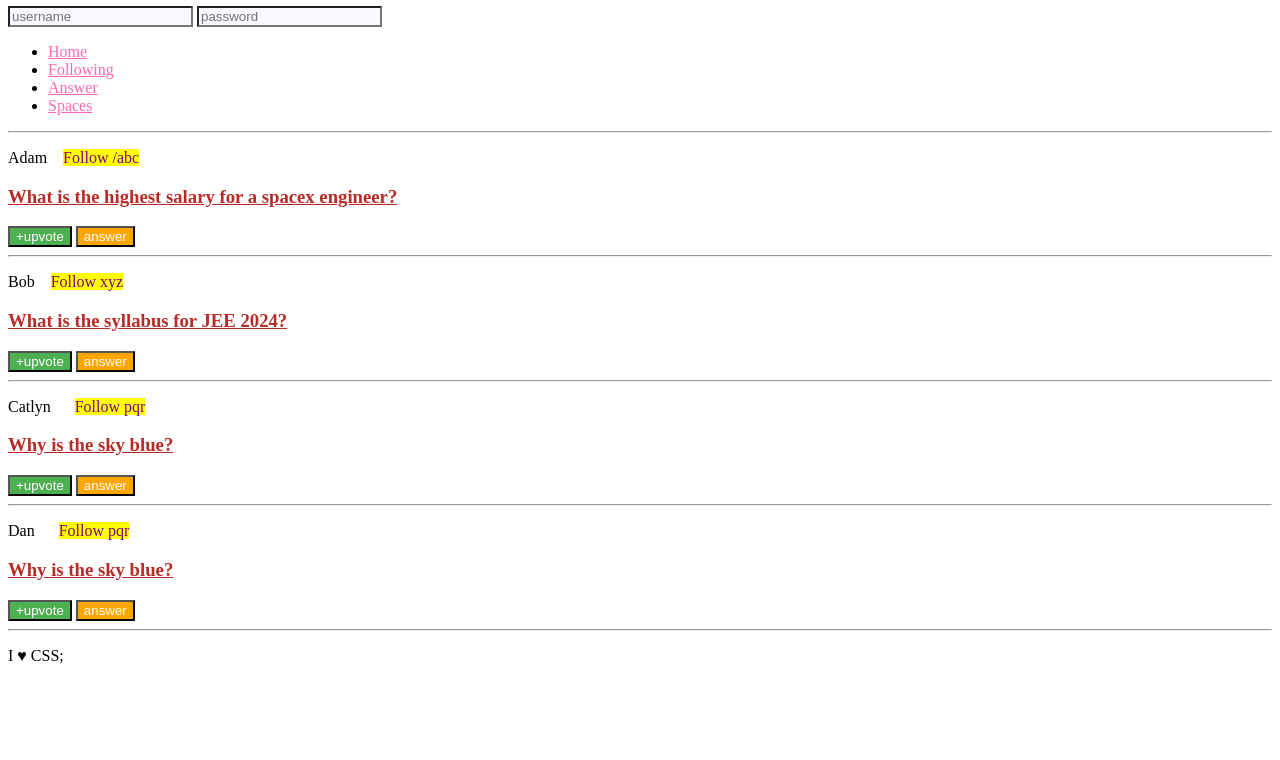
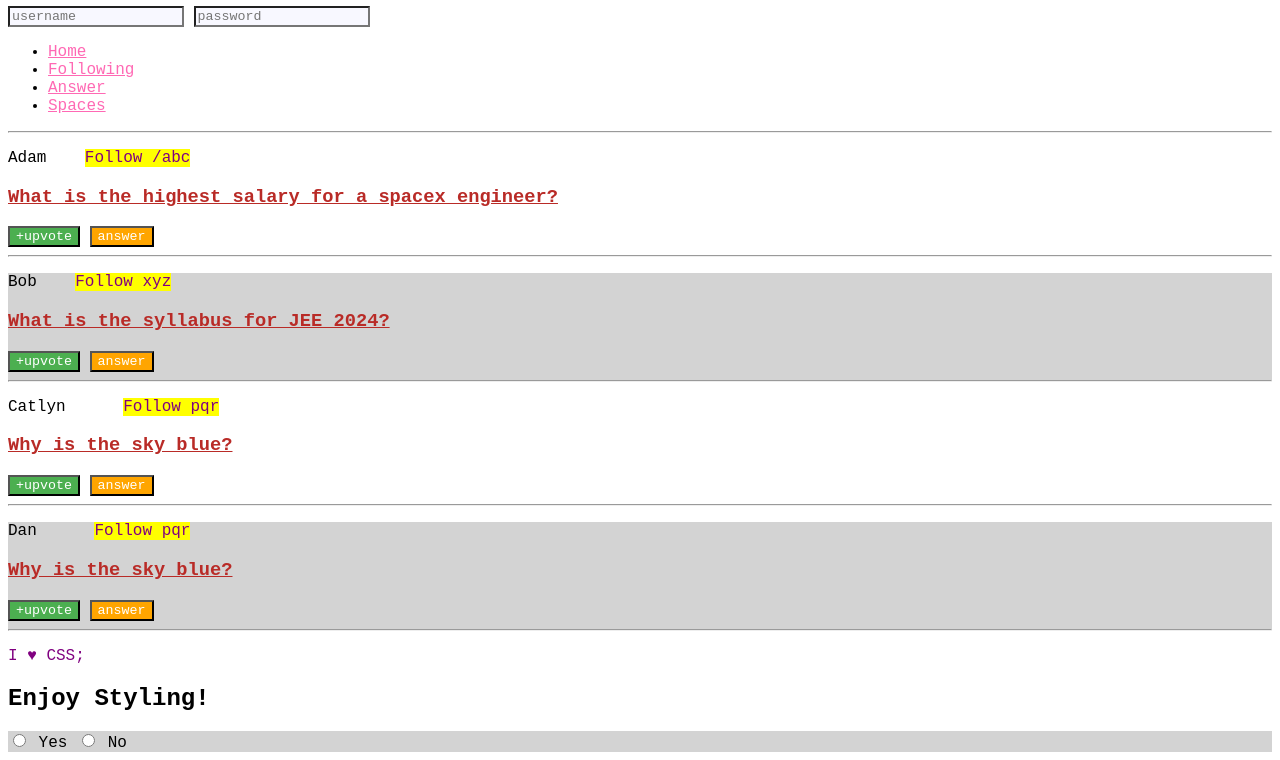
Before and after one commit to RenishIsotiya/Practice, a plain HTML site: page practice/index.html in a window 1280 px wide. Shown: the part 74-834 px from the top of the page. Before the commit the page ends 800 px from the top, so only its background shows below. Drawn offline with Linux system fonts and the light colour scheme.

Commit message:
inheritance

```diff
--- a/practice/index.html
+++ b/practice/index.html
@@ -28,6 +28,7 @@
         <hr>
     </header>
     <main>
+        <div>
             <p class="Post">
             Adam &nbsp;&nbsp;
             <a class="follow" href="/adam">Follow /abc</a></span>
@@ -38,7 +39,8 @@
                 <button>answer</button>
             </span>
             <hr />
-
+        </div>
+        <div>
             <p class="Post">
             Bob &nbsp;&nbsp;
             <a class="follow" href="/bob">Follow xyz</a>
@@ -49,7 +51,8 @@
                 <button>answer</button>
             </span>
             <hr />
-
+        </div>
+        <div>
             <p class="Post">
             Catlyn &nbsp;&nbsp;&nbsp;&nbsp;
             <a class="follow" href="/catlyn">Follow pqr</a>
@@ -60,7 +63,8 @@
                 <button>answer</button>
             </span>
             <hr />
-
+        </div>
+        <div>
             <p class="Post">
             Dan &nbsp;&nbsp;&nbsp;&nbsp;
             <a class="follow" href="/dan">Follow pqr</a>
@@ -71,8 +75,18 @@
                 <button>answer</button>
             </span>
         <hr />
+        </div>
+        <div id="myId">
+            <p>I &hearts; CSS;</p>
+            <h2>Enjoy Styling!</h2>
+        </div>
 
-        <p>I &hearts; CSS;</p>
+        <div>
+            <input type="radio" id="Yes" name="Agreement">
+            <label for="Yes">Yes</label>
+            <input type="radio" id="No" name="Agreement">
+            <label for="No">No</label>
+        </div>
     </main>
   </body>
 </html>
--- /dev/null
+++ b/practice/inheritance.css
@@ -0,0 +1,15 @@
+div {
+  background-color: yellow;
+}
+
+/* form {
+  background-color: red;
+} */
+
+input {
+  background-color: inherit;
+}
+
+button {
+  background-color: inherit;
+}
--- a/practice/style.css
+++ b/practice/style.css
@@ -1,5 +1,5 @@
 * {
-    fornt-family: "Courier New";
+    font-family: "Courier New";
 }
 
 h1, h3{
@@ -66,3 +66,49 @@ input[type="password"] {
 input[type] {
   background-color: ghostwhite;
 }
+
+/* #myId p{
+  color: #008000;
+} */
+
+div[id="myId"] p{
+  color: #800080;
+}
+
+button:hover {
+  background-color: rgb(2, 12, 15);
+  color: white;
+}
+
+button:active {
+  background-color: yellow;
+  color: black;
+}
+
+h3:hover {
+  text-decoration: overline;
+}
+
+p:active {
+  font-weight: bold;
+  color: #4CAF50;
+}
+
+input[type="radio"]:checked + label {
+  font-weight: bold;
+  color: darkblue;
+}
+
+div:nth-of-type(2n) {
+  background-color: lightgray;
+}
+
+h1::first-letter{
+  /* background-color: yellow; */
+  color: rosybrown;
+}
+
+p::selection {
+  background-color: black;
+  color: white;
+}
```
Also changed, not shown: practice/inheritance_demo.html (+1 -1 lines). Lines whose indentation alone changed are shown as unchanged.
